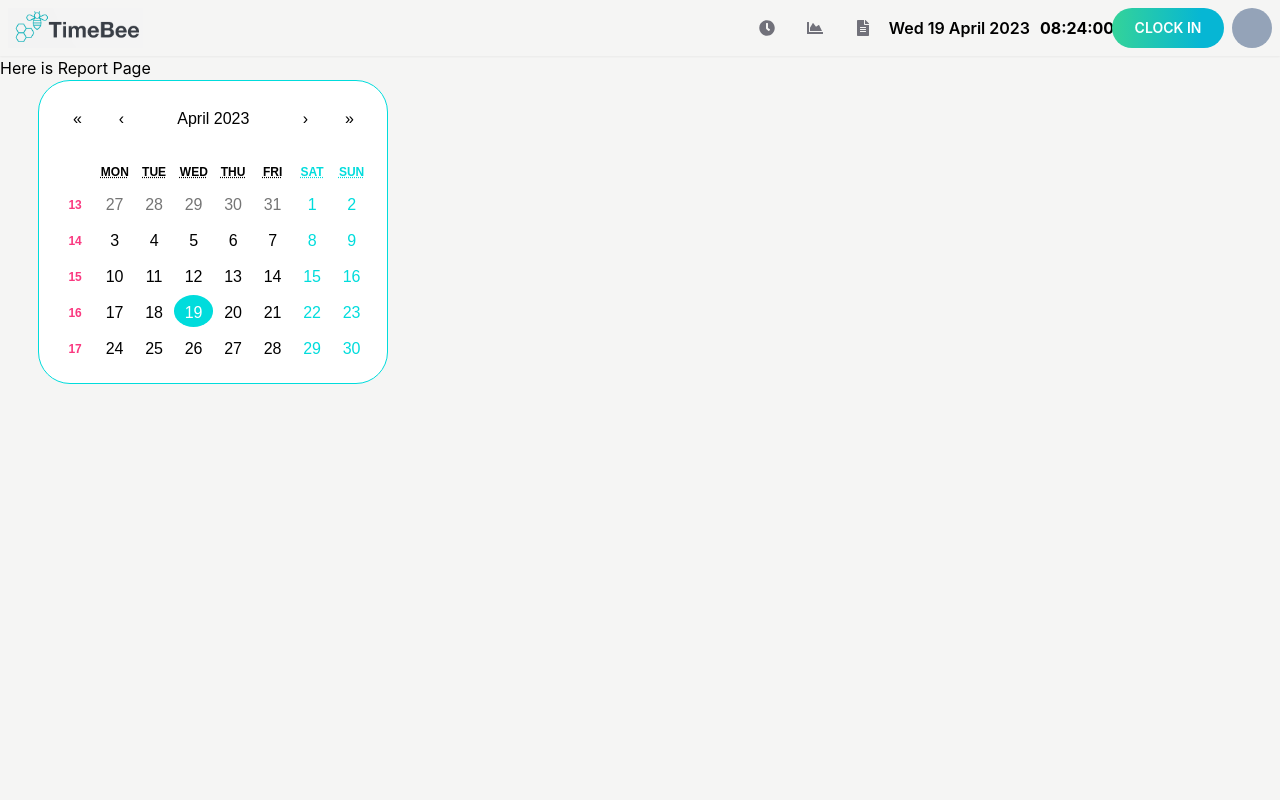
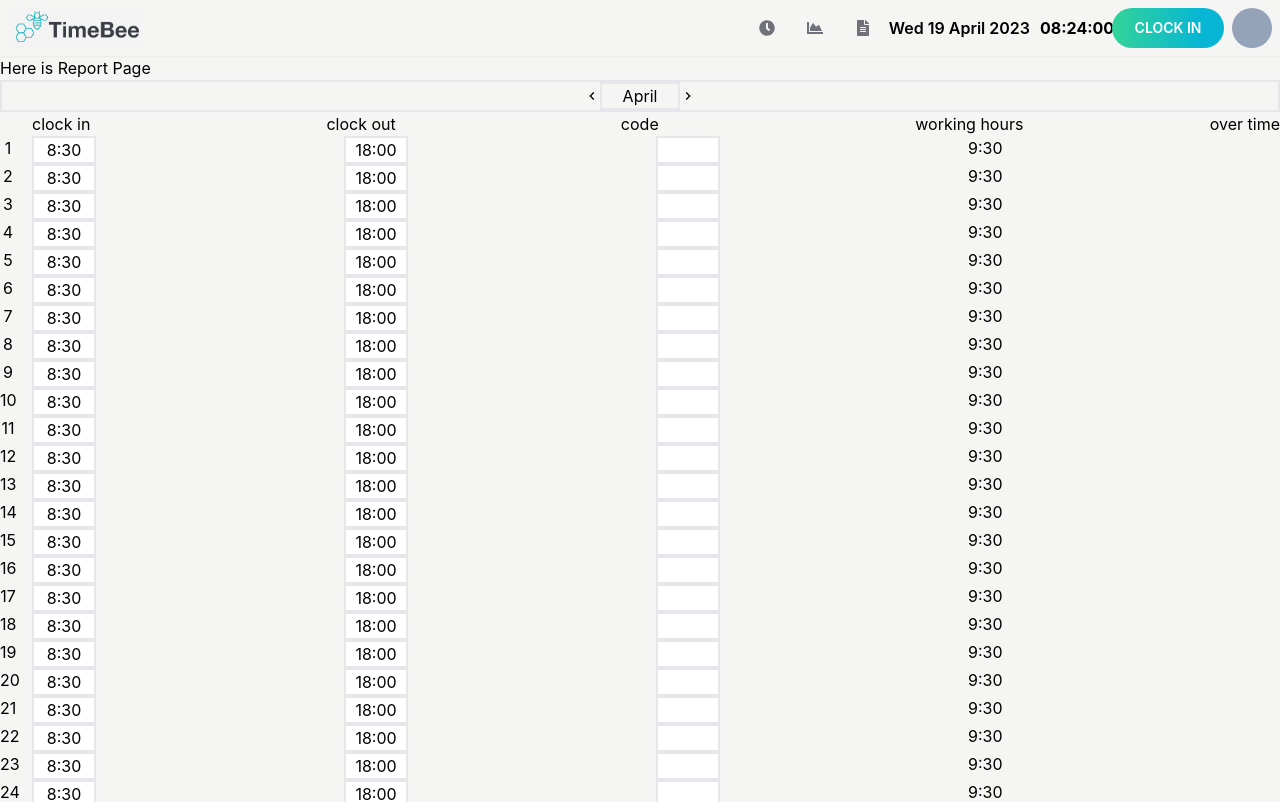
Before and after one commit to juangallego17ssa/TimeBee, a React (Create React App) app in the folder frontend/: page /reports in a window 1280 px wide. Shown: the top 802 px of the page. Built offline with nearby package versions, Linux system fonts and the light colour scheme; no server answers.

Commit message:
create layout

```diff
--- a/frontend/src/pages/Report.js
+++ b/frontend/src/pages/Report.js
@@ -1,14 +1,102 @@
+import { useState } from "react";
 import ReportCalendar from "../Components/ReportComp/ReportCalendar";
+import {MdKeyboardArrowLeft,MdKeyboardArrowRight} from 'react-icons/md'
+
 
 
 function Report() {
+const [currentDate,setCurrentDate]=useState(new Date());
+
+const [clockIn, setClockIn] = useState('8:30');
+const [clockOut, setClockOut] = useState('18:00');
+
+
+const startMins = parseInt(clockIn.split(':')[0]*60) + parseInt(clockIn.split(':')[1]);
+const endMins = parseInt(clockOut.split(':')[0]*60) + parseInt(clockOut.split(':')[1]);
+const durationMins = endMins-startMins
+console.log(durationMins)
+const hours = Math.floor(durationMins / 60);
+const minutes = durationMins % 60;
+
+
+
+const currentMonth = currentDate.toLocaleString('default',{month:'long'});
+
+//Change dispalyed Month
+const prevMonth =()=>{
+  setCurrentDate(new Date(currentDate.getFullYear(),currentDate.getMonth() +1, 1));
+}
+const nextMonth =()=>{
+  setCurrentDate(new Date(currentDate.getFullYear(),currentDate.getMonth() -1, 1));
+}
+const firstDayOfMonth = new Date(currentDate.getFullYear(),currentDate.getMonth(),1);
+const lastDayOfMonth = new Date(currentDate.getFullYear(),currentDate.getMonth()+1,0);
+const daysInMonth = [];
+for (let date = new Date(firstDayOfMonth);date <=lastDayOfMonth; date.setDate(date.getDate()+1)){
+  daysInMonth.push(new Date(date))
+}
+console.log(`${currentMonth}:first day=${firstDayOfMonth},last day=${lastDayOfMonth}`);
+
+
+
+
+
     return (
-      <div className="flex-col bg-stone-100 w-full h-full">Here is Report Page
-      <div className="calendar flex flex-col justify-center items-center w-1/3">
+      <div className="flex flex-col bg-stone-100">Here is Report Page
+
+      <div>
+        <div className="border-2 flex justify-center items-center">
+          <MdKeyboardArrowLeft onClick={nextMonth}/>
+          <h2 className="border-2 w-20 text-center">{currentMonth}</h2>
+          <MdKeyboardArrowRight onClick={prevMonth} />
+        </div>
+        <div>
+           <div className="grid grid-cols-[1rem_1fr_1fr_1fr_1fr_auto] gap-4">
+            <div></div>
+            <p>clock in</p>
+            <p>clock out</p>
+            <p>code</p>
+            <p>working hours</p>
+            <p>over time</p>
+            </div>
+
+          {daysInMonth.map(day=>(
+            <div className="grid grid-cols-[1rem_1fr_1fr_1fr_1fr_auto] gap-4">
+              <p className="text-center"
+              key={day.toDateString()}>{day.getDate()}</p>
+              <label htmlFor="clock-in">
+                <input id="clock-in"
+                      value={clockIn}
+                      // disabled='true'
+                      className="border-2 w-16 text-center"/>
+              </label>
+              <label htmlFor="clock-in">
+                <input id="clock-in"
+                      value={clockOut}
+                      // disabled='true'
+                      className="border-2 w-16 text-center"/>
+              </label>
+              <label htmlFor="code">
+                <input id="code"
+                      className="border-2 w-16 text-center"/>
+              </label>
+              {/*   working time   */}
+              <p>{`${hours}:${minutes}`}</p>
+
+
+            </div>
+          ))}
+        </div>
+      </div>
+
+
+      {/* <div className="calendar flex flex-col justify-center items-center w-1/3">
           <ReportCalendar />
-      </div>
+      </div> */}
       </div>
     );
   }
 
   export default Report;
+
+  const woking_hour_data={}
```
